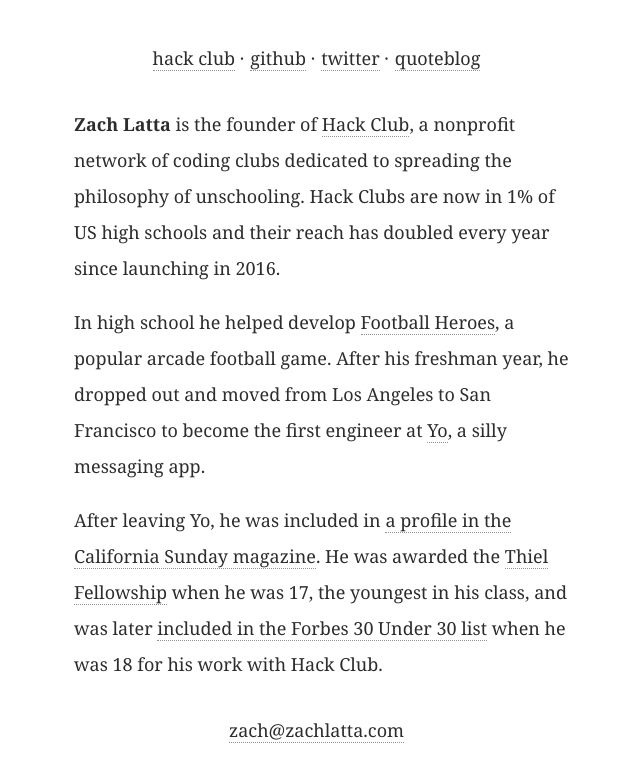
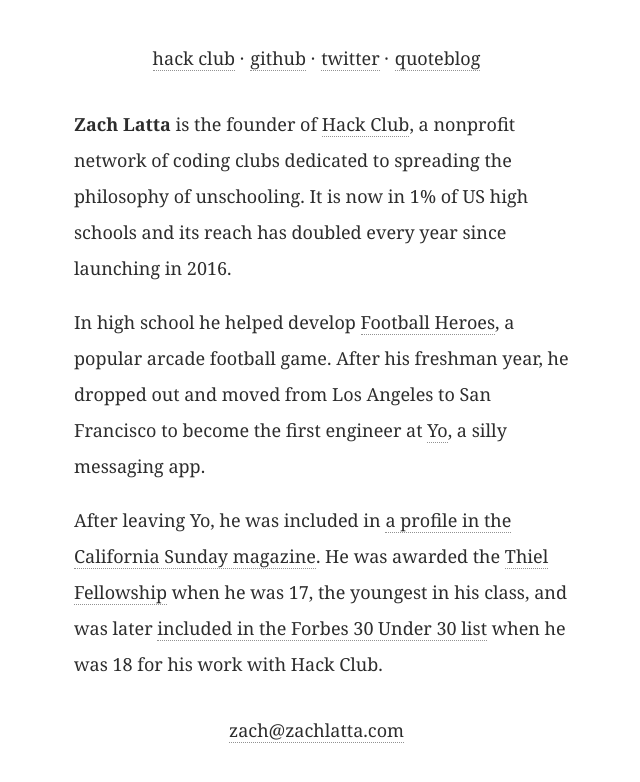
Before and after one commit to zachlatta/zachlatta.com, a Jekyll site: the page built from index.md, in a window 1280 px wide. Shown: the top 782 px of the page, without its empty margins (316-956 px from the left). Built offline with Jekyll 4.4.1, drawn with Linux system fonts in a browser that asks for light colours.

Commit message:
Wording improvements

```diff
--- a/index.md
+++ b/index.md
@@ -2,7 +2,7 @@
 layout: home
 ---
 
-**Zach Latta** is the founder of [Hack Club](https://hackclub.com), a nonprofit network of coding clubs dedicated to spreading the philosophy of unschooling. Hack Clubs are now in 1% of US high schools and their reach has doubled every year since launching in 2016.
+**Zach Latta** is the founder of [Hack Club](https://hackclub.com), a nonprofit network of coding clubs dedicated to spreading the philosophy of unschooling. It is now in 1% of US high schools and its reach has doubled every year since launching in 2016.
 
 In high school he helped develop [Football Heroes](https://play.google.com/store/apps/details?id=com.rungames.footballheroespro2017), a popular arcade football game. After his freshman year, he dropped out and moved from Los Angeles to San Francisco to become the first engineer at [Yo](http://www.bbc.com/news/technology-28247504), a silly messaging app.
 
```
